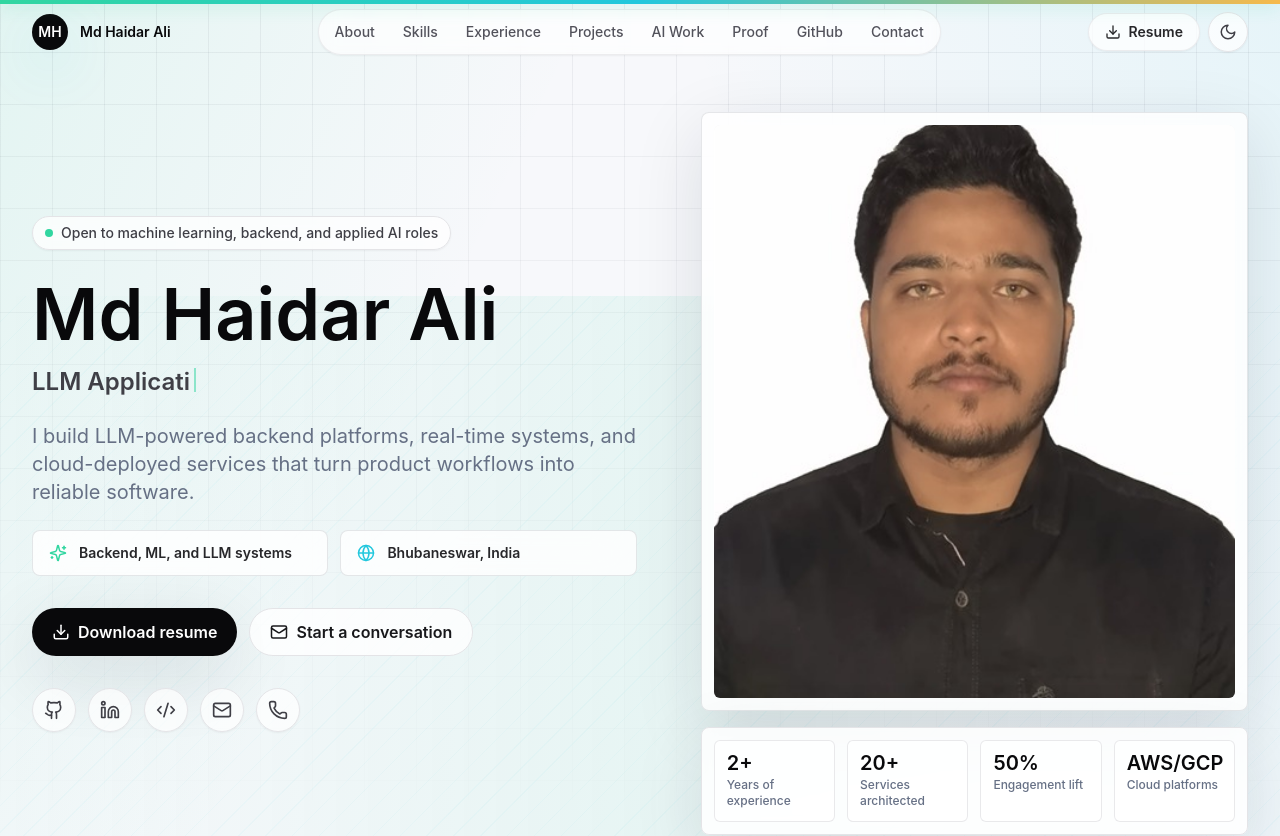
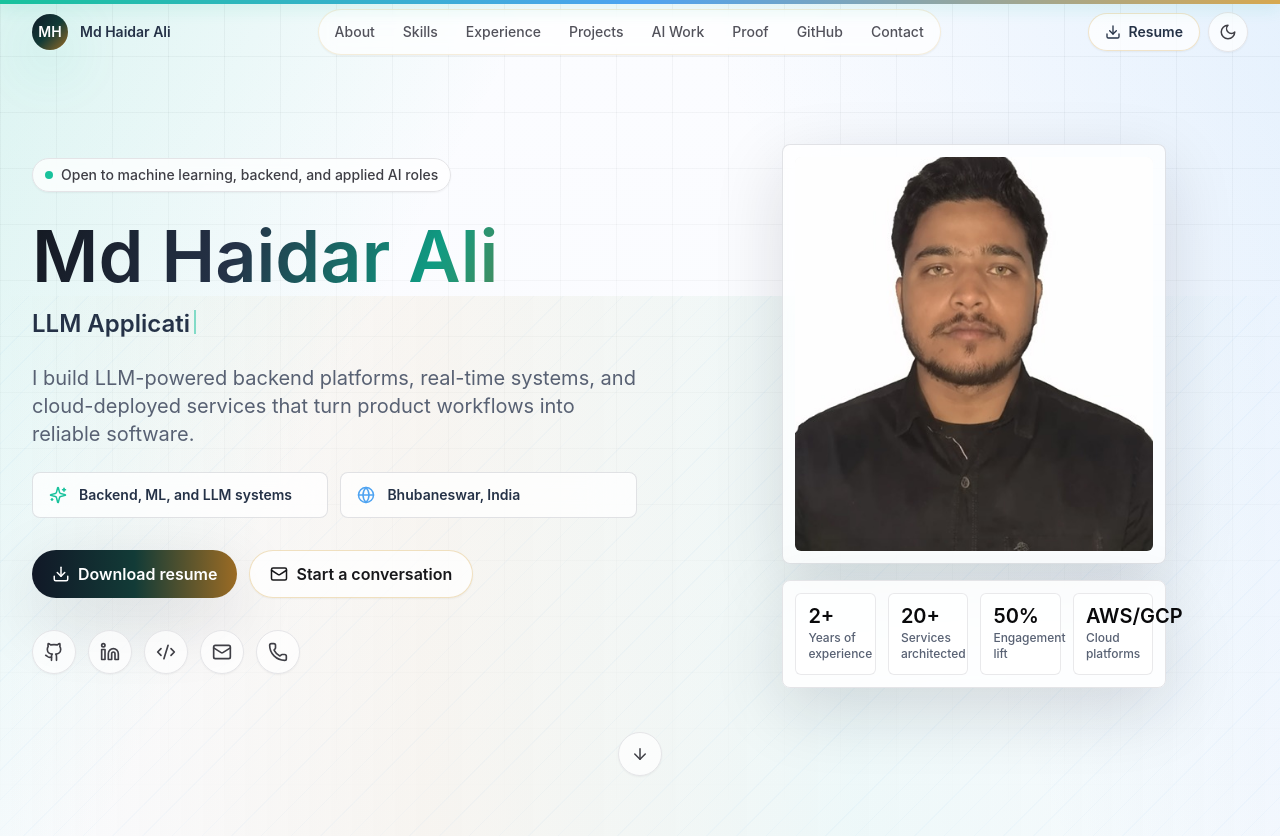
Before and after one commit to H-Ali63/portfolio, a Next.js app: page / in a window 1280 px wide. Shown: the top 836 px of the page. Built offline with nearby package versions, Linux system fonts and the light colour scheme.

Commit message:
second commit

```diff
--- a/app/globals.css
+++ b/app/globals.css
@@ -5,24 +5,26 @@
 @layer base {
   :root {
     color-scheme: light;
-    --background: #f7f8fb;
-    --foreground: #172033;
-    --muted: #667085;
-    --panel: rgba(255, 255, 255, 0.82);
-    --panel-border: rgba(15, 23, 42, 0.1);
-    --grid: rgba(15, 23, 42, 0.06);
-    --section-band: rgba(255, 255, 255, 0.55);
+    --background: #f6f8fb;
+    --foreground: #141922;
+    --muted: #586173;
+    --panel: rgba(255, 255, 255, 0.76);
+    --panel-border: rgba(50, 60, 78, 0.14);
+    --grid: rgba(20, 25, 34, 0.045);
+    --section-band: rgba(237, 245, 243, 0.72);
+    --nav-surface: rgba(255, 255, 255, 0.78);
   }
 
   .dark {
     color-scheme: dark;
-    --background: #090d16;
-    --foreground: #f7f8fb;
-    --muted: #a7b0c2;
-    --panel: rgba(17, 21, 34, 0.78);
-    --panel-border: rgba(255, 255, 255, 0.1);
-    --grid: rgba(255, 255, 255, 0.06);
-    --section-band: rgba(255, 255, 255, 0.035);
+    --background: #080a10;
+    --foreground: #f8fafc;
+    --muted: #a9b3c4;
+    --panel: rgba(14, 18, 29, 0.78);
+    --panel-border: rgba(235, 242, 255, 0.12);
+    --grid: rgba(235, 242, 255, 0.052);
+    --section-band: rgba(24, 194, 156, 0.055);
+    --nav-surface: rgba(8, 10, 16, 0.74);
   }
 
   * {
@@ -37,15 +39,24 @@
   body {
     min-height: 100vh;
     background:
-      linear-gradient(115deg, rgba(49, 214, 160, 0.1), transparent 34rem),
-      linear-gradient(250deg, rgba(34, 199, 221, 0.08), transparent 36rem),
-      linear-gradient(180deg, var(--background), var(--background));
+      linear-gradient(118deg, rgba(24, 194, 156, 0.14), transparent 30rem),
+      linear-gradient(246deg, rgba(78, 163, 241, 0.12), transparent 34rem),
+      linear-gradient(0deg, rgba(215, 168, 79, 0.08), transparent 44rem),
+      linear-gradient(180deg, #fbfcff 0%, var(--background) 42%, #eef7f3 100%);
     color: var(--foreground);
     text-rendering: optimizeLegibility;
   }
 
+  .dark body {
+    background:
+      linear-gradient(118deg, rgba(24, 194, 156, 0.16), transparent 30rem),
+      linear-gradient(246deg, rgba(78, 163, 241, 0.12), transparent 34rem),
+      linear-gradient(0deg, rgba(215, 168, 79, 0.075), transparent 44rem),
+      linear-gradient(180deg, #05060a 0%, var(--background) 48%, #0d111b 100%);
+  }
+
   ::selection {
-    background: rgba(49, 214, 160, 0.28);
+    background: rgba(24, 194, 156, 0.28);
   }
 
   button,
@@ -62,15 +73,17 @@
 
 @layer components {
   .site-shell {
+    overflow-x: hidden;
+    overflow-x: clip;
+    overflow-y: visible;
     position: relative;
-    overflow: hidden;
   }
 
   .site-shell::before {
     background-image:
       linear-gradient(var(--grid) 1px, transparent 1px),
       linear-gradient(90deg, var(--grid) 1px, transparent 1px);
-    background-size: 52px 52px;
+    background-size: 56px 56px;
     content: "";
     inset: 0;
     mask-image: linear-gradient(to bottom, black, transparent 55rem);
@@ -81,8 +94,8 @@
 
   .site-shell::after {
     background:
-      linear-gradient(90deg, transparent, rgba(49, 214, 160, 0.08), transparent),
-      repeating-linear-gradient(135deg, transparent 0 18px, rgba(34, 199, 221, 0.035) 18px 19px);
+      linear-gradient(90deg, transparent, rgba(215, 168, 79, 0.08), rgba(24, 194, 156, 0.055), transparent),
+      repeating-linear-gradient(135deg, transparent 0 20px, rgba(78, 163, 241, 0.036) 20px 21px);
     content: "";
     inset: auto 0 0;
     height: 42rem;
@@ -99,14 +112,39 @@
   .section-band {
     background:
       linear-gradient(180deg, transparent, var(--section-band) 18%, var(--section-band) 82%, transparent),
-      linear-gradient(90deg, transparent, rgba(49, 214, 160, 0.06), transparent);
+      linear-gradient(90deg, transparent, rgba(215, 168, 79, 0.07), rgba(24, 194, 156, 0.055), transparent);
     border-block: 1px solid var(--panel-border);
   }
 
   .glass {
     background: var(--panel);
-    backdrop-filter: blur(18px);
+    backdrop-filter: blur(20px) saturate(1.18);
     border: 1px solid var(--panel-border);
+    box-shadow: inset 0 1px 0 rgba(255, 255, 255, 0.34);
+  }
+
+  .premium-heading {
+    background: linear-gradient(112deg, var(--foreground) 0%, #253247 34%, #0f9b82 66%, #a77422 100%);
+    background-clip: text;
+    color: transparent;
+    -webkit-background-clip: text;
+    -webkit-text-fill-color: transparent;
+  }
+
+  .dark .premium-heading {
+    background: linear-gradient(112deg, #ffffff 0%, #d8e6ff 32%, #74ead2 66%, #f2cf84 100%);
+    background-clip: text;
+    color: transparent;
+    -webkit-background-clip: text;
+    -webkit-text-fill-color: transparent;
+  }
+
+  .premium-text {
+    color: #253247;
+  }
+
+  .dark .premium-text {
+    color: #e9efff;
   }
 
   .focus-ring {
--- a/components/common/Navbar.tsx
+++ b/components/common/Navbar.tsx
@@ -113,21 +113,21 @@ export default function Navbar() {
       className={cn(
         "fixed inset-x-0 top-0 z-50 transition",
         scrolled
-          ? "border-b border-zinc-200/70 bg-white/78 backdrop-blur-xl dark:border-white/10 dark:bg-zinc-950/72"
+          ? "border-b border-accent-amber/20 bg-[var(--nav-surface)] backdrop-blur-xl dark:border-white/10"
           : "bg-transparent",
       )}
     >
-      <nav className="mx-auto flex h-16 max-w-7xl items-center justify-between px-4 sm:px-6 lg:px-8">
-        <a href="#hero" className="focus-ring flex items-center gap-3 rounded-full" onClick={(event) => handleNavClick("hero", event)}>
-          <span className="grid h-9 w-9 place-items-center rounded-full bg-zinc-950 text-sm font-semibold text-white shadow-glow dark:bg-white dark:text-zinc-950">
+      <nav className="mx-auto flex h-16 max-w-7xl items-center justify-between gap-3 px-4 sm:px-6 lg:px-8">
+        <a href="#hero" className="focus-ring flex min-w-0 items-center gap-3 rounded-full" onClick={(event) => handleNavClick("hero", event)}>
+          <span className="grid h-9 w-9 place-items-center rounded-full bg-gradient-to-br from-[#111827] via-[#123b37] to-[#9b6b24] text-sm font-semibold text-white shadow-glow dark:from-white dark:via-[#dff8f1] dark:to-[#f1ce82] dark:text-zinc-950">
             {initials}
           </span>
-          <span className="hidden font-display text-sm font-semibold text-zinc-950 dark:text-white sm:inline">
+          <span className="premium-text hidden truncate font-display text-sm font-semibold sm:inline">
             {profile.name}
           </span>
         </a>
 
-        <div className="hidden items-center gap-1 rounded-full border border-zinc-200/70 bg-white/70 p-1 shadow-sm backdrop-blur dark:border-white/10 dark:bg-white/5 lg:flex">
+        <div className="hidden items-center gap-1 rounded-full border border-accent-amber/20 bg-white/70 p-1 shadow-sm backdrop-blur dark:border-white/10 dark:bg-white/5 xl:flex">
           {navItems.map((item) => (
             <a
               key={item.id}
@@ -136,7 +136,7 @@ export default function Navbar() {
               className={cn(
                 "focus-ring rounded-full px-3 py-2 text-sm font-medium transition",
                 activeId === item.id
-                  ? "bg-zinc-950 text-white shadow-sm dark:bg-white dark:text-zinc-950"
+                  ? "bg-gradient-to-r from-[#111827] via-[#123b37] to-[#9b6b24] text-white shadow-sm dark:from-white dark:via-[#dff8f1] dark:to-[#f1ce82] dark:text-zinc-950"
                   : "text-zinc-600 hover:bg-zinc-100 hover:text-zinc-950 dark:text-zinc-200 dark:hover:bg-white/10 dark:hover:text-white",
               )}
               onClick={(event) => handleNavClick(item.id, event)}
@@ -150,7 +150,7 @@ export default function Navbar() {
           <a
             href={profile.resume}
             download
-            className="focus-ring hidden items-center gap-2 rounded-full border border-zinc-200/70 bg-white/75 px-4 py-2 text-sm font-semibold text-zinc-800 shadow-sm transition hover:border-accent-mint hover:text-zinc-950 dark:border-white/10 dark:bg-white/5 dark:text-zinc-100 dark:hover:text-white sm:inline-flex"
+            className="focus-ring hidden items-center gap-2 rounded-full border border-accent-amber/30 bg-white/75 px-4 py-2 text-sm font-semibold text-[#253247] shadow-sm transition hover:border-accent-mint hover:text-zinc-950 dark:border-white/10 dark:bg-white/5 dark:text-zinc-100 dark:hover:text-white sm:inline-flex"
           >
             <Download size={16} />
             Resume
@@ -159,7 +159,8 @@ export default function Navbar() {
           <button
             type="button"
             aria-label="Open navigation menu"
-            className="focus-ring inline-flex h-10 w-10 items-center justify-center rounded-full border border-zinc-200/70 bg-white/75 text-zinc-800 shadow-sm transition dark:border-white/10 dark:bg-white/5 dark:text-white lg:hidden"
+            aria-expanded={open}
+            className="focus-ring inline-flex h-10 w-10 items-center justify-center rounded-full border border-accent-amber/30 bg-white/75 text-[#253247] shadow-sm transition dark:border-white/10 dark:bg-white/5 dark:text-white xl:hidden"
             onClick={() => setOpen(true)}
           >
             <Menu size={20} />
@@ -170,13 +171,13 @@ export default function Navbar() {
       <AnimatePresence>
         {open ? (
           <motion.div
-            className="fixed inset-0 z-50 bg-zinc-950/70 backdrop-blur-sm lg:hidden"
+            className="fixed inset-0 z-50 bg-zinc-950/70 backdrop-blur-sm xl:hidden"
             initial={{ opacity: 0 }}
             animate={{ opacity: 1 }}
             exit={{ opacity: 0 }}
           >
             <motion.div
-              className="ml-auto flex h-full w-full max-w-sm flex-col border-l border-white/10 bg-white p-5 shadow-soft dark:bg-zinc-950"
+              className="ml-auto flex h-full max-h-dvh w-full max-w-sm flex-col overflow-y-auto border-l border-accent-amber/20 bg-white p-5 shadow-soft dark:border-white/10 dark:bg-zinc-950"
               initial={{ x: "100%" }}
               animate={{ x: 0 }}
               exit={{ x: "100%" }}
@@ -202,7 +203,7 @@ export default function Navbar() {
                     className={cn(
                       "focus-ring rounded-lg px-4 py-3 text-base font-semibold transition",
                       activeId === item.id
-                        ? "bg-zinc-950 text-white dark:bg-white dark:text-zinc-950"
+                        ? "bg-gradient-to-r from-[#111827] via-[#123b37] to-[#9b6b24] text-white dark:from-white dark:via-[#dff8f1] dark:to-[#f1ce82] dark:text-zinc-950"
                         : "text-zinc-700 hover:bg-zinc-100 dark:text-zinc-100 dark:hover:bg-white/10",
                     )}
                     onClick={(event) => handleNavClick(item.id, event)}
@@ -214,7 +215,7 @@ export default function Navbar() {
               <a
                 href={profile.resume}
                 download
-                className="focus-ring mt-auto inline-flex items-center justify-center gap-2 rounded-full bg-zinc-950 px-5 py-3 text-sm font-semibold text-white transition hover:bg-zinc-800 dark:bg-white dark:text-zinc-950"
+                className="focus-ring mt-auto inline-flex items-center justify-center gap-2 rounded-full bg-gradient-to-r from-[#111827] via-[#123b37] to-[#9b6b24] px-5 py-3 text-sm font-semibold text-white transition hover:brightness-110 dark:from-white dark:via-[#dff8f1] dark:to-[#f1ce82] dark:text-zinc-950"
               >
                 <Download size={16} />
                 Download resume
--- a/components/common/ScrollProgress.tsx
+++ b/components/common/ScrollProgress.tsx
@@ -9,7 +9,7 @@ export default function ScrollProgress() {
   return (
     <motion.div
       aria-hidden="true"
-      className="fixed left-0 top-0 z-[60] h-1 w-full origin-left bg-gradient-to-r from-accent-mint via-accent-cyan to-accent-amber shadow-[0_0_18px_rgba(49,214,160,0.45)]"
+      className="fixed left-0 top-0 z-[60] h-1 w-full origin-left bg-gradient-to-r from-accent-mint via-accent-cyan to-accent-amber shadow-[0_0_18px_rgba(24,194,156,0.45)]"
       style={{ scaleX }}
     />
   );
--- a/components/sections/Hero.tsx
+++ b/components/sections/Hero.tsx
@@ -12,7 +12,7 @@ import Icon from "@/components/ui/Icon";
 export default function Hero() {
   return (
     <section id="hero" className="relative flex min-h-svh items-center pt-24 sm:pt-28">
-      <div className="mx-auto grid w-full max-w-7xl items-center gap-12 px-4 pb-20 sm:px-6 lg:grid-cols-[1.05fr_0.95fr] lg:gap-16 lg:px-8">
+      <div className="mx-auto grid min-w-0 w-full max-w-7xl items-center gap-12 px-4 pb-20 sm:px-6 lg:grid-cols-[minmax(0,1.05fr)_minmax(0,0.95fr)] lg:gap-16 lg:px-8">
         <motion.div
           initial={{ opacity: 0, y: 26 }}
           animate={{ opacity: 1, y: 0 }}
@@ -22,10 +22,10 @@ export default function Hero() {
             <span className="h-2 w-2 rounded-full bg-accent-mint" />
             <span className="truncate">{profile.availability}</span>
           </div>
-          <h1 className="balanced mt-7 max-w-4xl font-display text-5xl font-semibold leading-[1.05] text-zinc-950 dark:text-white sm:text-6xl lg:text-7xl">
+          <h1 className="premium-heading balanced mt-7 max-w-4xl break-words font-display text-4xl font-semibold leading-[1.05] sm:text-6xl lg:text-7xl">
             {profile.name}
           </h1>
-          <p className="mt-4 text-xl font-semibold text-zinc-700 dark:text-zinc-100 sm:text-2xl">
+          <p className="premium-text mt-4 text-xl font-semibold sm:text-2xl">
             <TypingEffect words={profile.roles} />
           </p>
           <p className="pretty mt-6 max-w-2xl text-lg leading-8 text-muted sm:text-xl">
@@ -33,11 +33,11 @@ export default function Hero() {
           </p>
 
           <div className="mt-6 grid max-w-2xl gap-3 sm:grid-cols-2">
-            <div className="glass flex items-center gap-3 rounded-lg px-4 py-3 text-sm font-semibold text-zinc-800 dark:text-zinc-100">
+            <div className="glass premium-text flex items-center gap-3 rounded-lg px-4 py-3 text-sm font-semibold">
               <Icon name="sparkles" size={18} className="text-accent-mint" />
               Backend, ML, and LLM systems
             </div>
-            <div className="glass flex items-center gap-3 rounded-lg px-4 py-3 text-sm font-semibold text-zinc-800 dark:text-zinc-100">
+            <div className="glass premium-text flex items-center gap-3 rounded-lg px-4 py-3 text-sm font-semibold">
               <Icon name="globe" size={18} className="text-accent-cyan" />
               {profile.location}
             </div>
@@ -71,7 +71,7 @@ export default function Hero() {
         </motion.div>
 
         <motion.div
-          className="relative mx-auto grid w-full max-w-md gap-4 lg:max-w-none"
+          className="relative mx-auto grid w-full max-w-[19rem] gap-4 sm:max-w-sm lg:max-w-[22rem] xl:max-w-sm"
           initial={{ opacity: 0, y: 28 }}
           animate={{ opacity: 1, y: 0 }}
           transition={{ duration: 0.7, delay: 0.1, ease: "easeOut" }}
@@ -84,7 +84,7 @@ export default function Hero() {
                 fill
                 priority
                 className="object-cover"
-                sizes="(max-width: 1024px) 90vw, 480px"
+                sizes="(max-width: 640px) 304px, (max-width: 1024px) 384px, 384px"
               />
             </div>
           </div>
--- a/components/ui/Badge.tsx
+++ b/components/ui/Badge.tsx
@@ -5,7 +5,7 @@ export default function Badge({ className, ...props }: HTMLAttributes<HTMLSpanEl
   return (
     <span
       className={cn(
-        "inline-flex min-h-7 items-center rounded-full border border-zinc-200 bg-white/75 px-3 py-1 text-xs font-semibold leading-none text-zinc-700 shadow-sm dark:border-white/10 dark:bg-white/5 dark:text-zinc-100",
+        "inline-flex min-h-7 items-center rounded-full border border-accent-amber/30 bg-white/75 px-3 py-1 text-xs font-semibold leading-none text-[#253247] shadow-sm dark:border-accent-mint/20 dark:bg-white/5 dark:text-zinc-100",
         className,
       )}
       {...props}
--- a/components/ui/Button.tsx
+++ b/components/ui/Button.tsx
@@ -7,11 +7,11 @@ type Size = "sm" | "md" | "lg";
 
 const variants: Record<Variant, string> = {
   primary:
-    "bg-zinc-950 text-white shadow-soft hover:bg-zinc-800 dark:bg-white dark:text-zinc-950 dark:hover:bg-zinc-100",
+    "bg-gradient-to-r from-[#111827] via-[#123b37] to-[#9b6b24] text-white shadow-soft hover:brightness-110 dark:from-white dark:via-[#dff8f1] dark:to-[#f1ce82] dark:text-zinc-950",
   secondary:
-    "border border-zinc-200 bg-white/80 text-zinc-900 hover:border-accent-mint dark:border-white/10 dark:bg-white/5 dark:text-white dark:hover:bg-white/10",
+    "border border-accent-amber/35 bg-white/75 text-zinc-900 shadow-sm hover:border-accent-mint hover:bg-white/90 dark:border-accent-mint/20 dark:bg-white/5 dark:text-white dark:hover:bg-white/10",
   ghost:
-    "text-zinc-700 hover:bg-zinc-100 hover:text-zinc-950 dark:text-zinc-100 dark:hover:bg-white/10 dark:hover:text-white",
+    "text-zinc-700 hover:bg-white/75 hover:text-zinc-950 dark:text-zinc-100 dark:hover:bg-white/10 dark:hover:text-white",
 };
 
 const sizes: Record<Size, string> = {
--- a/components/ui/Card.tsx
+++ b/components/ui/Card.tsx
@@ -5,7 +5,7 @@ export function Card({ className, ...props }: HTMLAttributes<HTMLDivElement>) {
   return (
     <div
       className={cn(
-        "glass lift-card rounded-lg p-5 hover:border-zinc-300 dark:hover:border-white/20",
+        "glass lift-card min-w-0 rounded-lg p-5 hover:border-zinc-300 dark:hover:border-white/20",
         className,
       )}
       {...props}
@@ -16,7 +16,7 @@ export function Card({ className, ...props }: HTMLAttributes<HTMLDivElement>) {
 export function CardTitle({ className, ...props }: HTMLAttributes<HTMLHeadingElement>) {
   return (
     <h3
-      className={cn("balanced font-display text-lg font-semibold leading-snug text-zinc-950 dark:text-white", className)}
+      className={cn("balanced break-words font-display text-lg font-semibold leading-snug text-zinc-950 dark:text-white", className)}
       {...props}
     />
   );
--- a/components/ui/SectionHeader.tsx
+++ b/components/ui/SectionHeader.tsx
@@ -21,7 +21,7 @@ export default function SectionHeader({
         <Badge>{eyebrow}</Badge>
         <span className="h-px w-10 bg-gradient-to-r from-accent-cyan/70 to-transparent" />
       </div>
-      <h2 className="balanced mt-4 font-display text-3xl font-semibold leading-tight text-zinc-950 dark:text-white sm:text-4xl">
+      <h2 className="premium-heading balanced mt-4 break-words font-display text-3xl font-semibold leading-tight sm:text-4xl">
         {title}
       </h2>
       <p className={cn("pretty mt-4 max-w-2xl text-base leading-8 text-muted sm:text-lg", align === "center" && "mx-auto")}>{description}</p>
```
Also changed, not shown: components/common/Footer.tsx (+4 -4 lines), components/sections/GitHubActivity.tsx (+38 -20 lines), tailwind.config.ts (+6 -5 lines), 1 other file (tests, documents, lock files or other folders).
